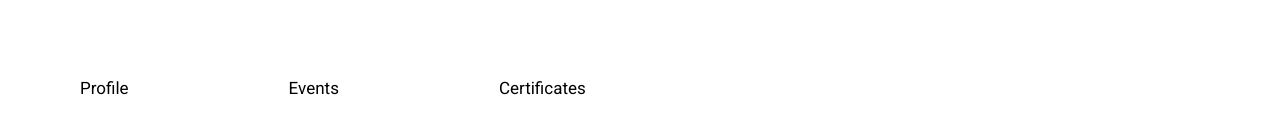
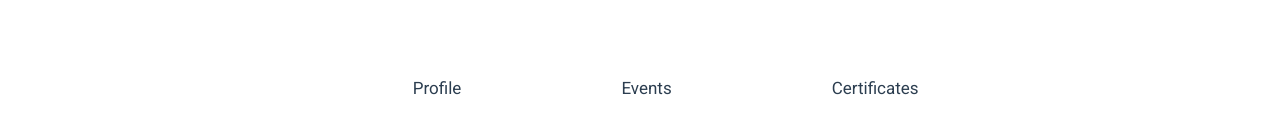
Before and after one commit to jamesjose03/eventhub, a Vue app in the folder website/client/: page /viewProfile in a window 1280 px wide. Shown: the part 218-352 px from the top of the page. Built offline with nearby package versions, Linux system fonts and the light colour scheme.

Commit message:
feat: minor fixes

```diff
--- a/website/client/src/components/Profile.vue
+++ b/website/client/src/components/Profile.vue
@@ -1,19 +1,21 @@
 <template>
     <div>
         <Navbar />
+        <SideNav />
         <h1>Welcome, {{ JSON.parse(activeUser) }} !</h1>
         <i class="far fa-user-circle e-usericon"></i>
         <i class="fas fa-plus-circle e-addButton"></i>
         <div class="slider">
-            <a href="#home" class="menu-btn">Profile</a>
-            <a href="#news" class="menu-btn">Events</a>
-            <a href="#contact" class="menu-btn">Certificates</a>
+            <a class="menu-btn">Profile</a>
+            <a class="menu-btn">Events</a>
+            <a class="menu-btn">Certificates</a>
         </div>
     </div>
 </template>
 
 <script>
 import Navbar from "@/components/navbar.vue";
+import SideNav from "@/components/SideNav.vue";
 export default {
     data() {
         return {
@@ -21,7 +23,8 @@ export default {
         }
     },
     components: {
-        Navbar
+        Navbar,
+        SideNav
     }
 
 }
@@ -42,6 +45,7 @@ export default {
 .slider {
   background-color: #fff;
   overflow: hidden;
+  margin-left: 26vw;
 }
 .slider a {
   float: left;
--- a/website/client/src/components/SideNav.vue
+++ b/website/client/src/components/SideNav.vue
@@ -2,7 +2,7 @@
   <div>
   <div v-if="viewctg">
     <div id="mySidenav" class="sidenav">
-      <a href="#" class="sicon"
+      <a class="sicon" @click="navigateTo(1)"
         ><i class="far fa-user e-sidenavicon"></i>Profile</a
       >
       <a href="#"
@@ -18,7 +18,7 @@
   </div>
   <div v-else>
      <div id="mySidenav" class="sidenav">
-      <a href="#" class="sicon"
+      <a class="sicon" @click="navigateTo(1)"
         ><i class="far fa-user e-sidenavicon"></i>Profile</a
       >
       <a href="#"
@@ -39,12 +39,14 @@
 </template>
 
 <script>
+import Profile from "@/components/Profile.vue";
 export default {
   data() {
     let ctg = '';
     return {
       ctg: localStorage.getItem("category"),
-      viewctg: false
+      viewctg: false,
+      active: ""
     }
   },
   methods: {
@@ -60,17 +62,28 @@ export default {
       console.log(this.ctg.localeCompare("College"))
       console.log(this.ctg);
       console.log(this.viewctg);
+    },
+    navigateTo(n) {
+      if(n == 1) {
+        window.location.href = "http://localhost:8080/viewProfile";
+      }
     }
   },
   beforeMount() {
     this.checkCategory()
   },
+  components: {
+    Profile
+  }
 };
 </script>
 
 <style>
 .sicon {
   margin-right: 5vw;
+}
+.sicon:hover {
+  cursor: pointer;
 }
 .sicon-1 {
   margin-right: 1.9vw;
```
